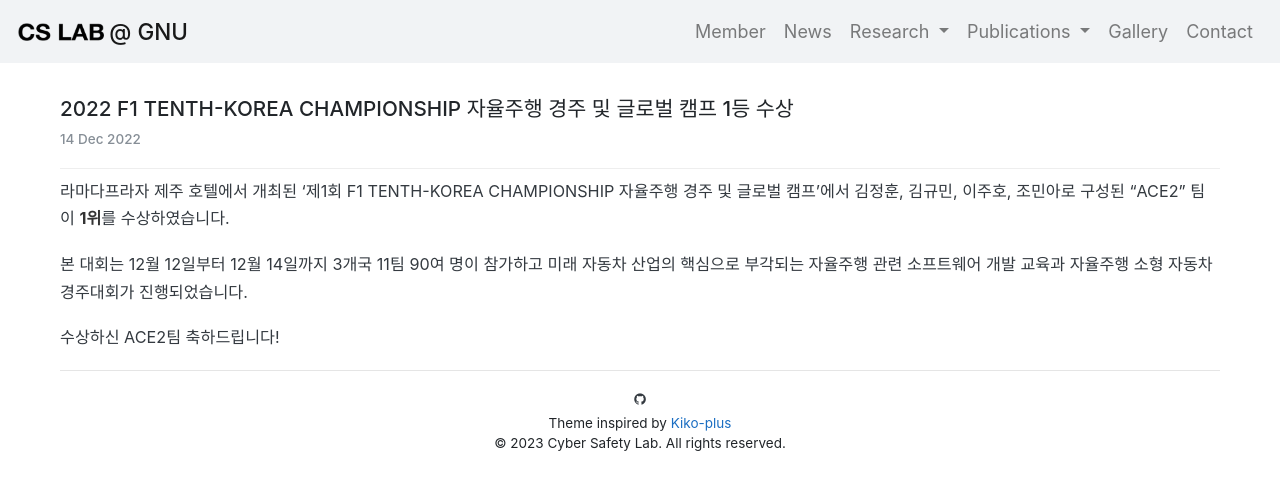
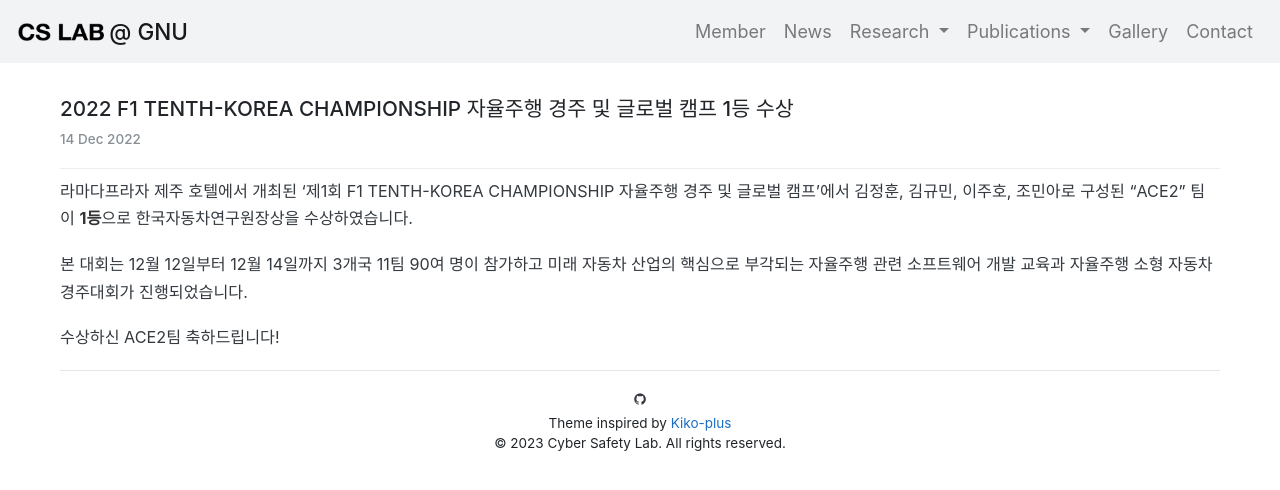
Before and after one commit to LEEJUH0/LEEJUH0.github.io, a Jekyll site: the page built from _posts/2022-12-14-2022 F1 TENTH-KOREA CHAMPIONSHIP 자율주행 경주 및 글로벌 캠프 1등 수상.md, in a window 1280 px wide. Shown: the top 490 px of the page. Built offline with Jekyll 4.4.1, drawn with Linux system fonts in a browser that asks for light colours; some web fonts are replaced; comment, search, counter and statistics services are not loaded.

Commit message:
Update 2022-12-14-2022 F1 TENTH-KOREA CHAMPIONSHIP 자율주행 경주 및 글로벌 캠프 1등 수상.md

```diff
--- a/_posts/2022-12-14-2022 F1 TENTH-KOREA CHAMPIONSHIP 자율주행 경주 및 글로벌 캠프 1등 수상.md
+++ b/_posts/2022-12-14-2022 F1 TENTH-KOREA CHAMPIONSHIP 자율주행 경주 및 글로벌 캠프 1등 수상.md
@@ -6,7 +6,7 @@
 - news
 ---
 
-라마다프라자 제주 호텔에서 개최된 '제1회 F1 TENTH-KOREA CHAMPIONSHIP 자율주행 경주 및 글로벌 캠프'에서 김정훈, 김규민, 이주호, 조민아로 구성된 “ACE2” 팀이 **1위**를 수상하였습니다.
+라마다프라자 제주 호텔에서 개최된 '제1회 F1 TENTH-KOREA CHAMPIONSHIP 자율주행 경주 및 글로벌 캠프'에서 김정훈, 김규민, 이주호, 조민아로 구성된 “ACE2” 팀이 **1등**으로 한국자동차연구원장상을 수상하였습니다.
 
 본 대회는 12월 12일부터 12월 14일까지 3개국 11팀 90여 명이 참가하고 미래 자동차 산업의 핵심으로 부각되는 자율주행 관련 소프트웨어 개발 교육과 자율주행 소형 자동차 경주대회가 진행되었습니다.
 
```
